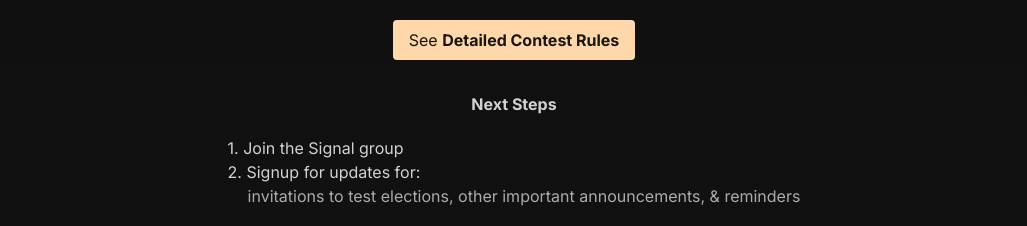
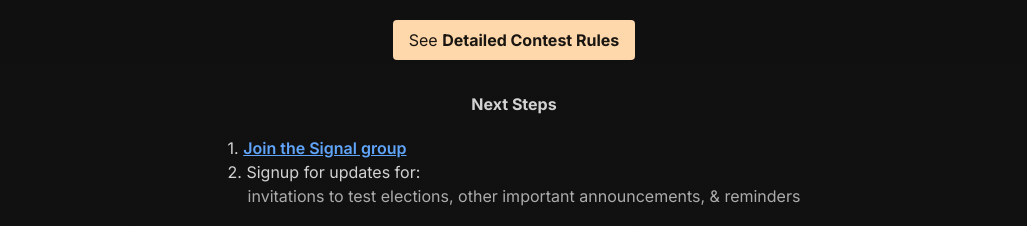
Before and after one commit to siv-org/hack.siv.org, a Next.js app: page / in a window 1280 px wide. Shown: the part 1520-1746 px from the top of the page, without its empty margins (126-1153 px from the left). Built offline with nearby package versions, Linux system fonts and the light colour scheme.

Commit message:
Add link to Signal group

```diff
--- a/app/page.tsx
+++ b/app/page.tsx
@@ -186,7 +186,16 @@ export default function Home() {
         <h4 className="text-center font-bold">Next Steps</h4>
 
         <ol className="mt-5">
-          <li>1. Join the Signal group</li>
+          <li>
+            1.{' '}
+            <a
+              className="underline text-blue-400 font-semibold"
+              target="_blank"
+              href="https://signal.group/#CjQKICsvJxvIn78MHOVlLHyyDZZzRZ6jG62baU0PSvNytGixEhB_0dk6RSLBFcK9o63Qlpx0"
+            >
+              Join the Signal group
+            </a>
+          </li>
           <li>
             2. Signup for updates for:
             <div className="pl-5 opacity-80">
```
